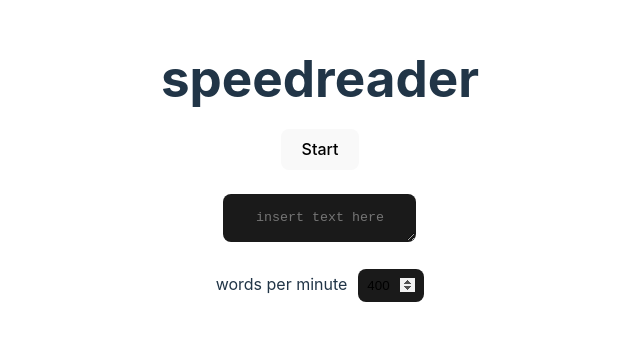
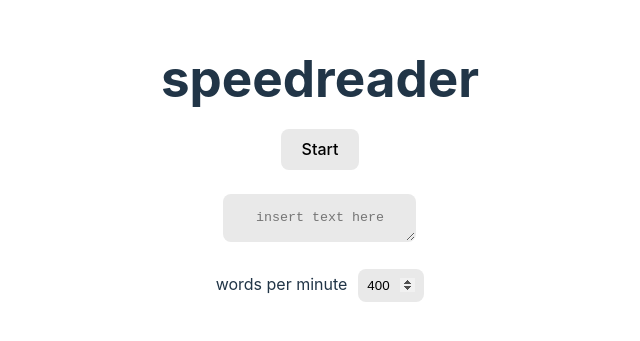
Before and after one commit to skearya/speedreader, a Svelte app: page / in a window 1280 px wide. Shown: the part 223-564 px from the top of the page, without its empty margins (320-960 px from the left). Built offline with nearby package versions, Linux system fonts and the light colour scheme.

Commit message:
transition + better light mode support

```diff
--- a/index.html
+++ b/index.html
@@ -11,3 +11,5 @@
     <script type="module" src="/src/main.js"></script>
   </body>
 </html>
+
+<!-- made by skearya! -->
--- a/src/App.svelte
+++ b/src/App.svelte
@@ -1,4 +1,6 @@
 <script>
+  import { fade } from "svelte/transition";
+
   function delay(milliseconds) {
     return new Promise((resolve) => {
       setTimeout(resolve, milliseconds);
@@ -54,12 +56,17 @@
 
   {#if !running}
     <div>
-      <textarea id="text" placeholder="insert text here" bind:value={input} />
+      <textarea
+        id="text"
+        placeholder="insert text here"
+        transition:fade
+        bind:value={input}
+      />
     </div>
   {/if}
 
   <div>
-    <label for="wpm">words per minute </label>
+    <label for="wpm">words per minute</label>
     <input
       id="wpm"
       type="number"
@@ -88,7 +95,6 @@
     border: 1px solid transparent;
     margin-bottom: 1.3rem;
     padding: 0.6em;
-    background-color: #1a1a1a;
     cursor: pointer;
     transition: border-color 0.25s;
   }
--- a/src/app.css
+++ b/src/app.css
@@ -75,6 +75,11 @@ button:focus-visible {
   outline: 4px auto -webkit-focus-ring-color;
 }
 
+textarea,
+input {
+  background-color: #1a1a1a;
+}
+
 @media (prefers-color-scheme: light) {
   :root {
     color: #213547;
@@ -85,7 +90,8 @@ button:focus-visible {
     color: #747bff;
   }
 
-  button {
-    background-color: #f9f9f9;
+  button, textarea, input {
+    background-color: #e9e9e9;
   }
+
 }
```
